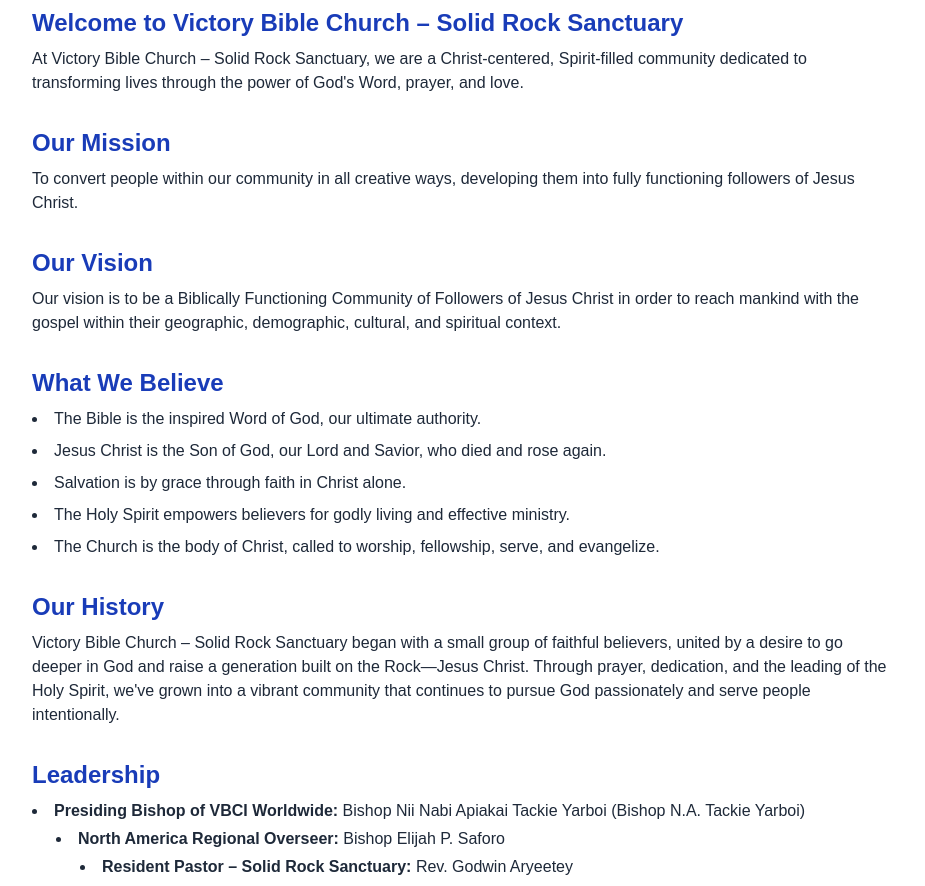
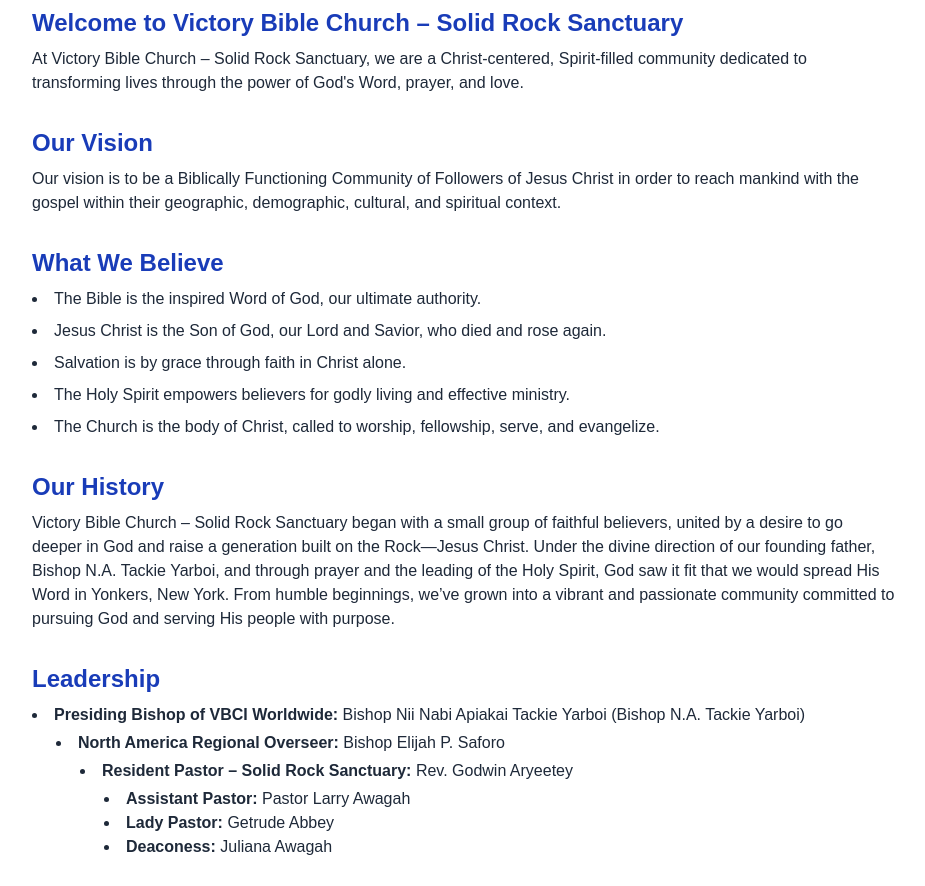
Before and after one commit to Ebaah98/victory_bible_church, a Next.js app: page / in a window 1280 px wide. Shown: the part 1300-2186 px from the top of the page, without its empty margins (176-1101 px from the left). Built offline with nearby package versions, Linux system fonts and the light colour scheme.

Commit message:
Update About.tsx

```diff
--- a/src/components/About.tsx
+++ b/src/components/About.tsx
@@ -18,16 +18,6 @@
             At Victory Bible Church – Solid Rock Sanctuary, we are a
             Christ-centered, Spirit-filled community dedicated to transforming
             lives through the power of God's Word, prayer, and love.
-          </p>
-        </section>
-
-        <section className="mb-8">
-          <h2 className="text-2xl font-semibold text-blue-800 mb-2">
-            Our Mission
-          </h2>
-          <p>
-            To convert people within our community in all creative ways,
-            developing them into fully functioning followers of Jesus Christ.
           </p>
         </section>
 
@@ -62,10 +52,12 @@
           <p>
             Victory Bible Church – Solid Rock Sanctuary began with a small group
             of faithful believers, united by a desire to go deeper in God and
-            raise a generation built on the Rock—Jesus Christ. Through prayer,
-            dedication, and the leading of the Holy Spirit, we've grown into a
-            vibrant community that continues to pursue God passionately and
-            serve people intentionally.
+            raise a generation built on the Rock—Jesus Christ. Under the divine
+            direction of our founding father, Bishop N.A. Tackie Yarboi, and
+            through prayer and the leading of the Holy Spirit, God saw it fit
+            that we would spread His Word in Yonkers, New York. From humble
+            beginnings, we’ve grown into a vibrant and passionate community
+            committed to pursuing God and serving His people with purpose.
           </p>
         </section>
 
```
